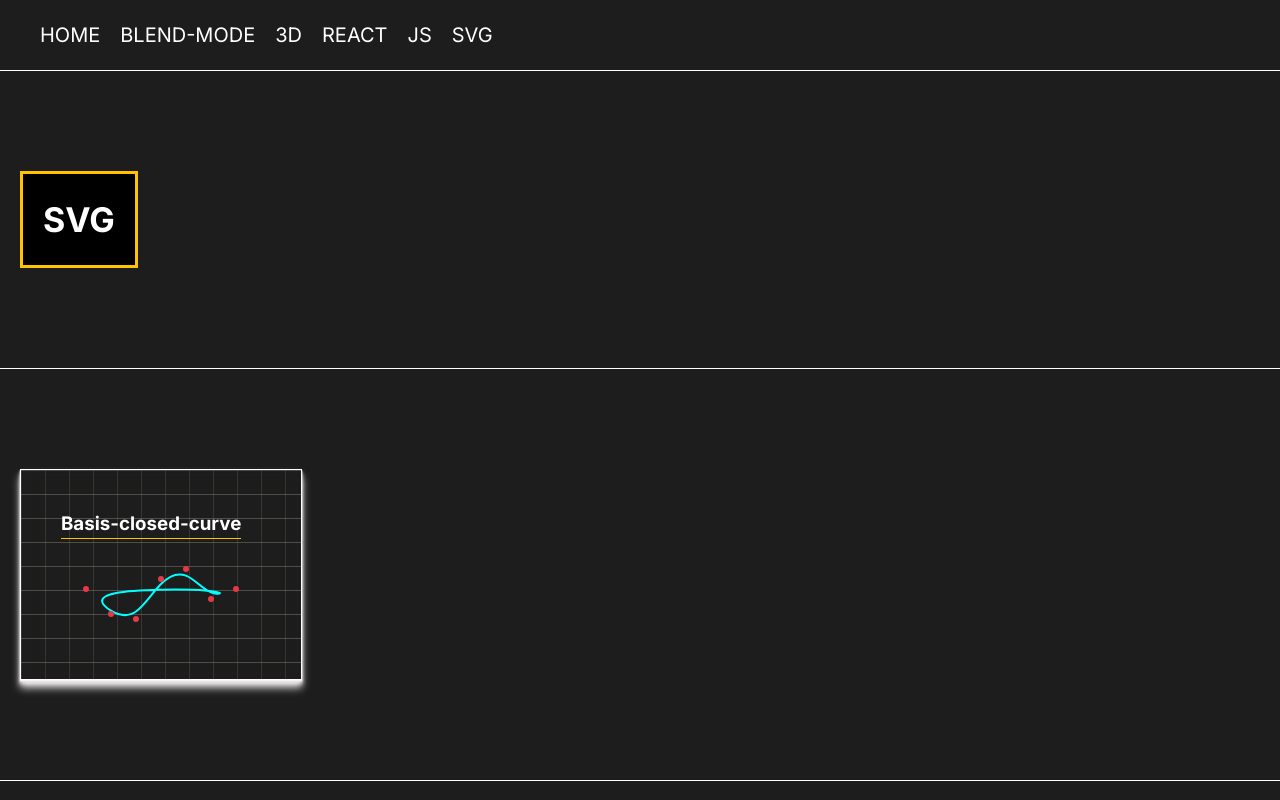
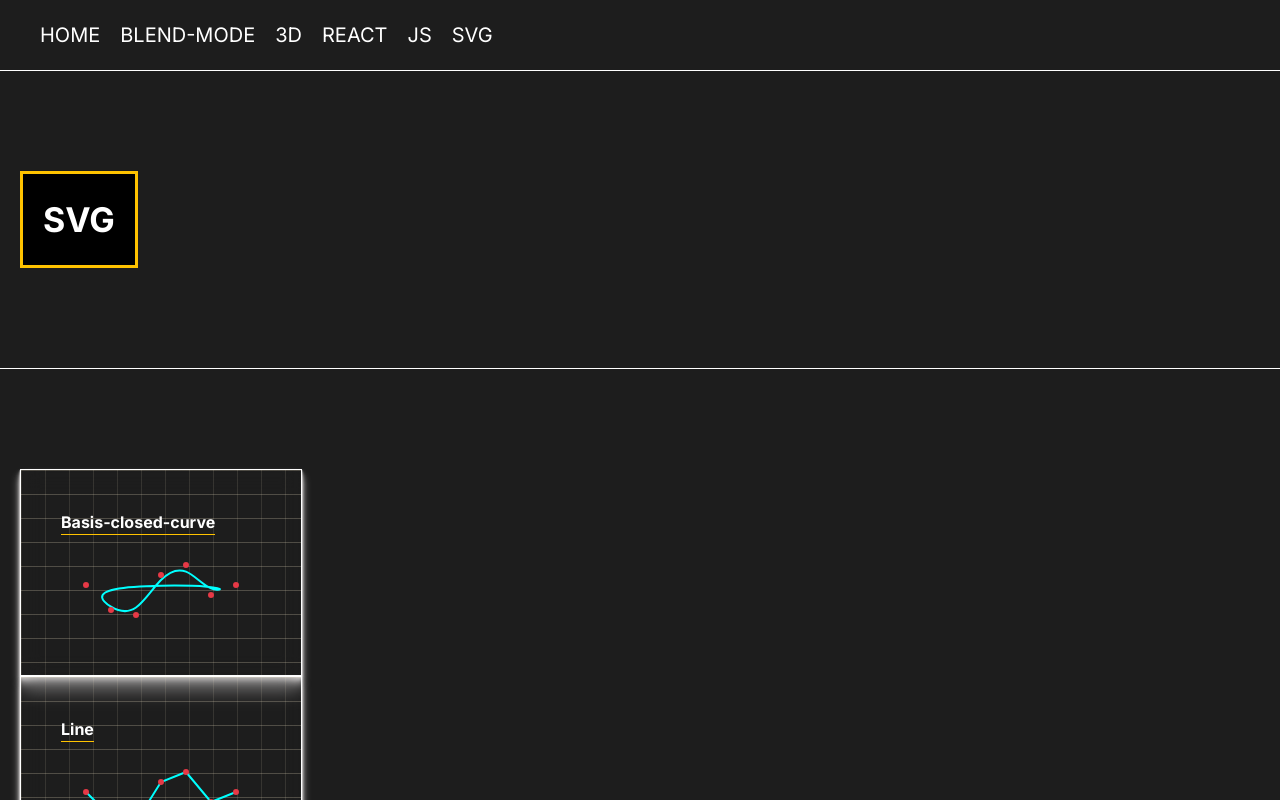
Before and after one commit to Andriikryl/css-visualizer, a Next.js app: page /svg in a window 1280 px wide. Shown: the top 800 px of the page. Built offline with nearby package versions, Linux system fonts and the light colour scheme.

Commit message:
add curveBox component and curveTitle component

```diff
--- a/src/app/svg/svgCurve/SvgCurve.tsx
+++ b/src/app/svg/svgCurve/SvgCurve.tsx
@@ -3,6 +3,9 @@ import React from "react";
 import style from "./style.module.css";
 import { Container } from "@/components/container/Container";
 import BasisClosed from "@/components/curves/basis-closed";
+import Line from "@/components/curves/line";
+import CurveBox from "./curveBox/CurveBox";
+import CurveTitle from "./curveTitle/CurveTitle";
 
 const data: [number, number][] = [
   [25, 50],
@@ -22,8 +25,8 @@ export default function SvgCurve() {
     <section className={style.curve__section}>
       <Container>
         <div>
-          <div className={style.curve__box}>
-            <h3 className={style.curve__title}>Basis-closed-curve</h3>
+          <CurveBox>
+            <CurveTitle text="Basis-closed-curve" />
             <svg
               className={style.svg}
               width="200"
@@ -32,7 +35,13 @@ export default function SvgCurve() {
             >
               <BasisClosed data={data} />
             </svg>
-          </div>
+          </CurveBox>
+          <CurveBox>
+            <CurveTitle text="Line" />
+            <svg width="200" height="100" xmlns="http://www.w3.org/2000/svg">
+              <Line data={data} />
+            </svg>
+          </CurveBox>
         </div>
       </Container>
     </section>
--- /dev/null
+++ b/src/app/svg/svgCurve/curveBox/CurveBox.tsx
@@ -0,0 +1,9 @@
+import React, { ReactNode } from "react";
+import style from "./style.module.css";
+interface CureveBox {
+  children: ReactNode;
+}
+
+export default function CurveBox({ children }: CureveBox) {
+  return <div className={style.curve__box}>{children}</div>;
+}
--- /dev/null
+++ b/src/app/svg/svgCurve/curveBox/style.module.css
@@ -0,0 +1,13 @@
+.curve__box{
+    width: max-content;
+    background-image: linear-gradient(to right, #faedcd1e 1px, transparent 1px),
+    linear-gradient(to bottom, #faedcd3b 1px, transparent 1px);
+    background-size: 24px 24px;
+    padding: 40px;
+    border: 1px solid white;
+    box-shadow: 0 1px 1px rgba(247, 246, 246, 0.948),
+    0 2px 2px rgba(226, 222, 222, 0.784),
+    0 4px 4px rgba(243, 241, 241, 0.878),
+    0 8px 8px rgba(240, 237, 237, 0.871);
+    backdrop-filter: blur(10px);
+}
--- /dev/null
+++ b/src/app/svg/svgCurve/curveTitle/CurveTitle.tsx
@@ -0,0 +1,10 @@
+import React from "react";
+import style from "./style.module.css";
+
+interface CurveText {
+  text: string;
+}
+
+export default function CurveTitle({ text }: CurveText) {
+  return <h4 className={style.curve__title}>{text}</h4>;
+}
--- /dev/null
+++ b/src/app/svg/svgCurve/curveTitle/style.module.css
@@ -0,0 +1,5 @@
+.curve__title{
+    color: white;
+    border-bottom: 1px solid #ffc300;
+    width: max-content;
+}
--- a/src/app/svg/svgCurve/style.module.css
+++ b/src/app/svg/svgCurve/style.module.css
@@ -2,22 +2,3 @@
     border-top: 1px solid white;
     padding-block: 100px;
 }
-.curve__box{
-    width: max-content;
-    background-image: linear-gradient(to right, #faedcd1e 1px, transparent 1px),
-    linear-gradient(to bottom, #faedcd3b 1px, transparent 1px);
-    background-size: 24px 24px;
-    padding: 40px;
-    border: 1px solid white;
-    box-shadow: 0 1px 1px rgba(247, 246, 246, 0.948),
-    0 2px 2px rgba(226, 222, 222, 0.784),
-    0 4px 4px rgba(243, 241, 241, 0.878),
-    0 8px 8px rgba(240, 237, 237, 0.871);
-    backdrop-filter: blur(10px);
-}
-
-.curve__title{
-    color: white;
-    border-bottom: 1px solid #ffc300;
-    width: max-content;
-}
--- /dev/null
+++ b/src/components/curves/line.tsx
@@ -0,0 +1,12 @@
+import * as React from "react";
+import { line } from "d3-shape";
+import { Curve, CurveProps } from "../curvData/curve";
+
+type Props = {
+  data: [number, number][];
+} & Omit<CurveProps, "path">;
+
+export default function Line({ data, ...props }: Props) {
+  const d = line()(data) || "";
+  return <Curve path={d} data={data} {...props} />;
+}
```
